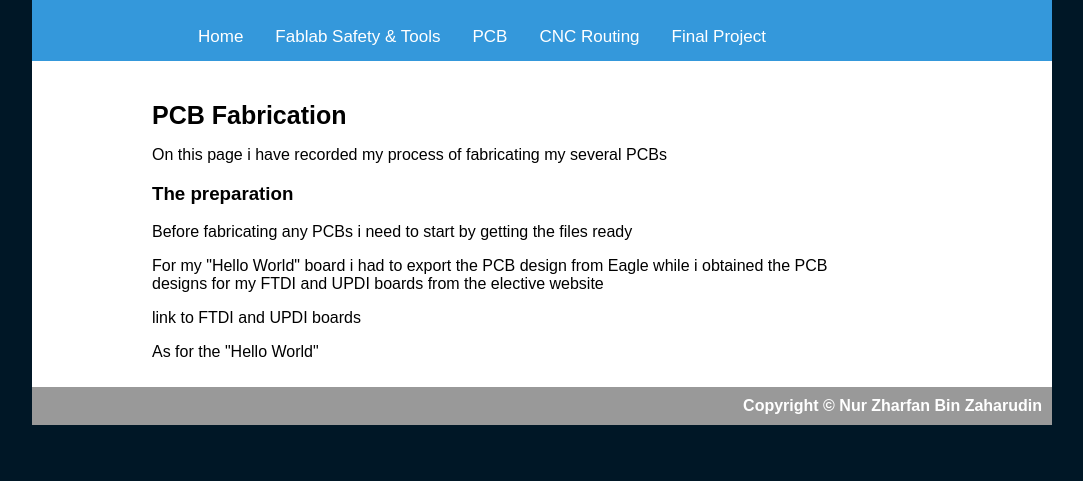
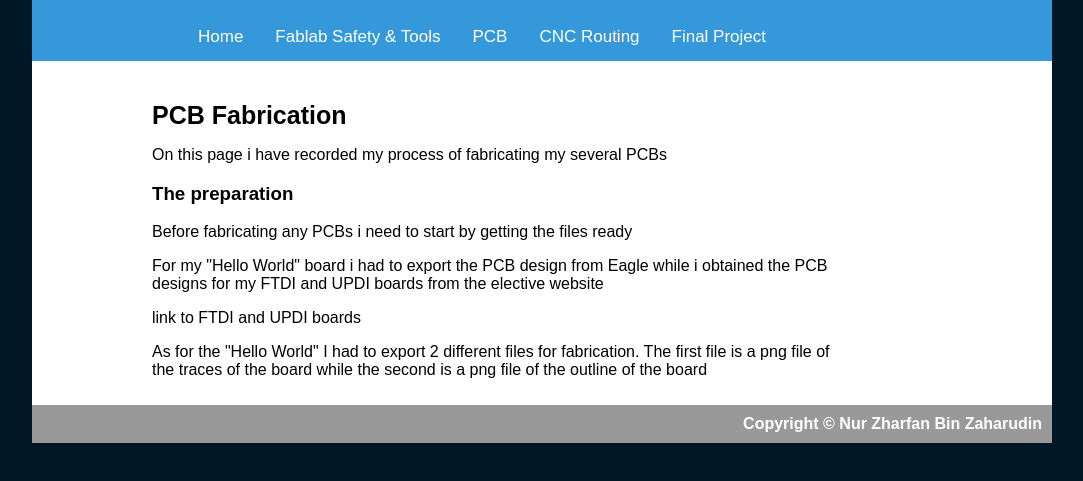
Before and after one commit to Zharkipas/Nur_Zharfan_EP1001, a plain HTML site: page PCB_Fabrication.htm in a window 1280 px wide. Shown: the part 91-572 px from the top of the page, without its empty margins (98-1181 px from the left). Drawn offline with Linux system fonts and the light colour scheme.

Commit message:
update 1.6

```diff
--- a/PCB_Fabrication.htm
+++ b/PCB_Fabrication.htm
@@ -55,7 +55,7 @@
                     <p>Before fabricating any PCBs i need to start by getting the files ready</p>
                     <p>For my "Hello World" board i had to export the PCB design from Eagle while i obtained the PCB designs for my FTDI and UPDI boards from the elective website</p>
                     <p>link to FTDI and UPDI boards</p>
-                    <p>As for the "Hello World"  </p>
+                    <p>As for the "Hello World" I had to export 2 different files for fabrication. The first file is a png file of the traces of the board while the second is a png file of the outline of the board</p>
 
                 </div>
             </div>
```
